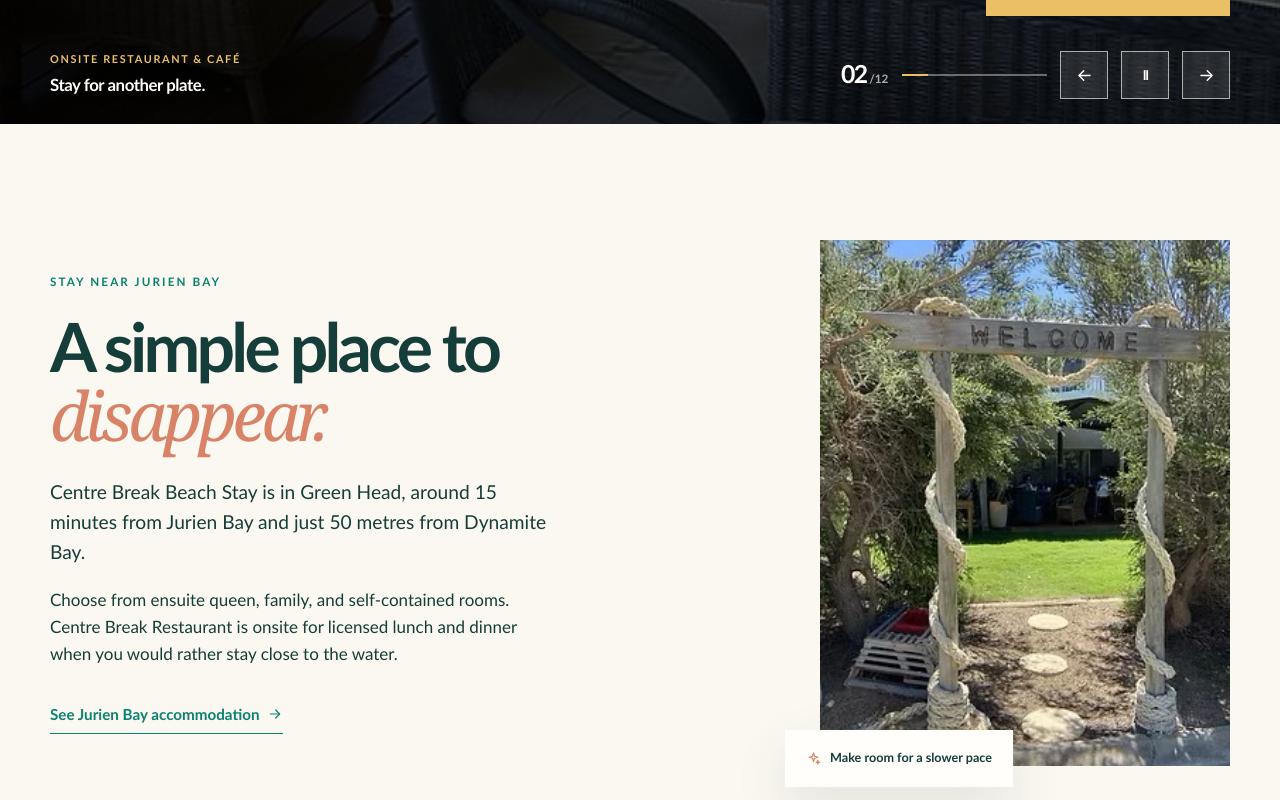
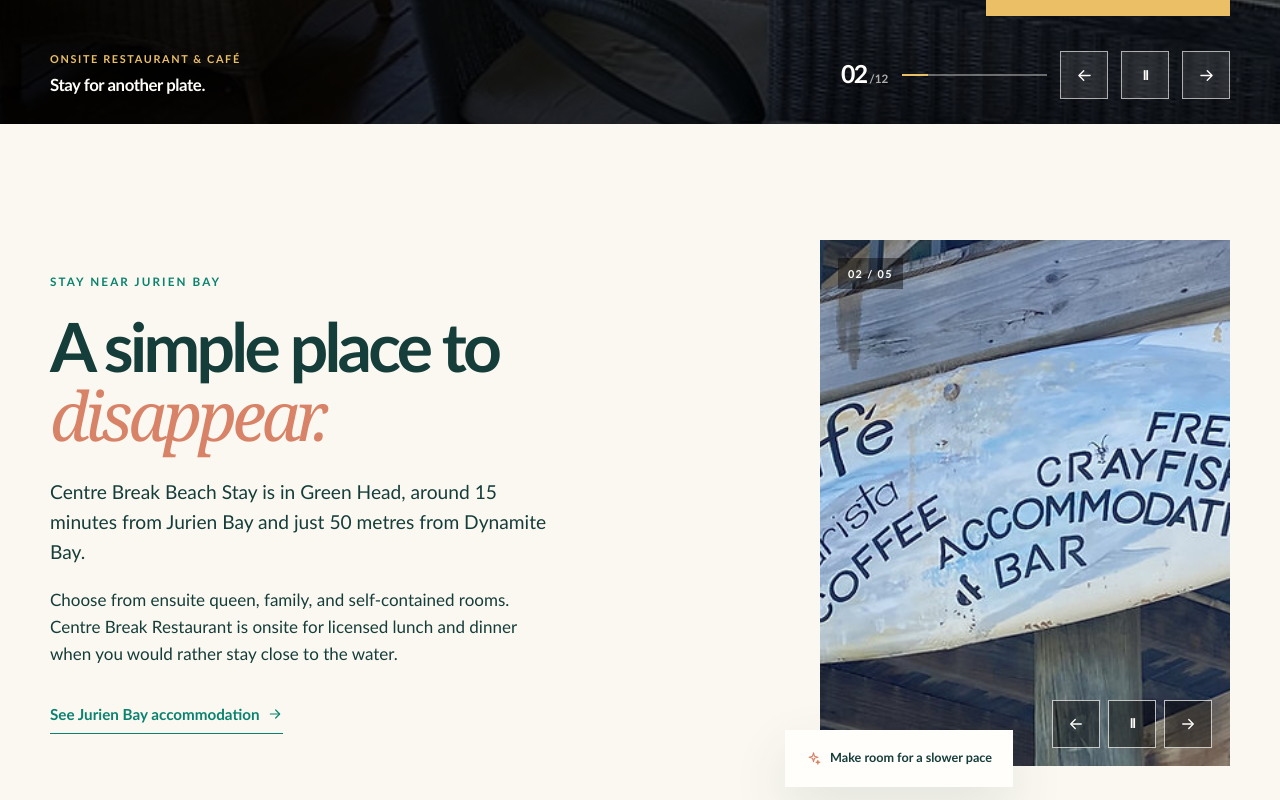
Before and after one commit to tawazz/centrebreakbeachstay, a Next.js app: page / in a window 1280 px wide. Shown: the part 840-1640 px from the top of the page. Built offline with nearby package versions, Linux system fonts and the light colour scheme.

Commit message:
Add place photo slideshow

```diff
--- a/app/globals.css
+++ b/app/globals.css
@@ -108,7 +108,20 @@ em { color: var(--coral); font-family: Georgia, "Times New Roman", serif; font-w
 .intro-copy > p:not(.eyebrow) { max-width: 510px; }
 .intro-image-wrap { justify-self: end; position: relative; width: min(100%, 410px); }
 .intro-image-wrap img { aspect-ratio: 0.78; object-fit: cover; width: 100%; }
-.image-caption { align-items: center; background: var(--white); bottom: -21px; box-shadow: var(--shadow); display: flex; font-size: 0.79rem; font-weight: 800; gap: 9px; left: -35px; padding: 18px 21px; position: absolute; }
+.place-slideshow { aspect-ratio: 0.78; background: var(--sand); overflow: hidden; position: relative; width: 100%; }
+.place-slideshow:focus-visible { outline: 3px solid var(--coral); outline-offset: 4px; }
+.place-slideshow-stage { inset: 0; position: absolute; }
+.place-slide { inset: 0; opacity: 0; position: absolute; transition: opacity 700ms ease; }
+.place-slide.is-active { opacity: 1; z-index: 1; }
+.place-slide-image { height: 100%; object-fit: cover; width: 100%; }
+.place-slideshow-counter { background: rgba(0,0,0,0.42); color: var(--white); font-size: 0.68rem; font-weight: 800; left: 18px; letter-spacing: 0.12em; padding: 7px 10px; position: absolute; top: 18px; z-index: 2; }
+.place-slideshow-controls { bottom: 18px; display: flex; gap: 8px; position: absolute; right: 18px; z-index: 2; }
+.place-slideshow-control { align-items: center; background: rgba(0,0,0,0.42); border: 1px solid rgba(255,254,250,0.72); color: var(--white); cursor: pointer; display: flex; height: 48px; justify-content: center; padding: 0; transition: background 180ms ease, border 180ms ease, color 180ms ease, transform 180ms ease; width: 48px; }
+.place-slideshow-control:hover { background: var(--gold); border-color: var(--gold); color: var(--ink); transform: translateY(-2px); }
+.place-slideshow-control-prev { transform: rotate(180deg); }
+.place-slideshow-control-prev:hover { transform: rotate(180deg) translateX(2px); }
+.place-slideshow-control-glyph { font-size: 0.8rem; font-weight: 800; letter-spacing: -0.12em; line-height: 1; }
+.image-caption { align-items: center; background: var(--white); bottom: -21px; box-shadow: var(--shadow); display: flex; font-size: 0.79rem; font-weight: 800; gap: 9px; left: -35px; padding: 18px 21px; position: absolute; z-index: 3; }
 .image-caption svg { color: var(--coral); }
 
 .gallery-section { padding-top: 0; }
@@ -367,6 +380,8 @@ em { color: var(--coral); font-family: Georgia, "Times New Roman", serif; font-w
   .activity-hero-note { left: 19px; right: auto; }
   .intro-section, .food-layout, .location-layout { display: flex; flex-direction: column; }
   .intro-image-wrap { align-self: flex-end; width: min(82%, 360px); }
+  .place-slideshow-counter { left: 15px; top: 15px; }
+  .place-slideshow-controls { bottom: 15px; right: 15px; }
   .section-heading-row { align-items: flex-start; flex-direction: column; gap: 7px; }
   .section-side-copy { margin-bottom: 0; }
   .gallery-grid { grid-template-columns: 1fr 1fr; grid-template-rows: 210px 150px 150px; }
--- a/app/page.tsx
+++ b/app/page.tsx
@@ -2,6 +2,7 @@ import Link from "next/link";
 import { HeroSlideshow } from "../components/hero-slideshow";
 import { Icon } from "../components/icon";
 import { MapEmbed } from "../components/map-embed";
+import { PlaceSlideshow } from "../components/place-slideshow";
 import { RoomCard } from "../components/room-card";
 import { SiteFooter } from "../components/site-footer";
 import { SiteHeader } from "../components/site-header";
@@ -34,7 +35,7 @@ export default function HomePage() {
             <Link className="text-link" href="/jurien-bay-accommodation/">See Jurien Bay accommodation <Icon name="arrow" size={16} /></Link>
           </div>
           <div className="intro-image-wrap">
-            <img src={assetPath("/images/welcome.webp")} alt="Welcome garden entrance at Centre Break Beach Stay" />
+            <PlaceSlideshow />
             <div className="image-caption"><Icon name="spark" size={15} /> Make room for a slower pace</div>
           </div>
         </section>
--- /dev/null
+++ b/components/place-slideshow.tsx
@@ -0,0 +1,150 @@
+"use client";
+
+import { useCallback, useEffect, useState, type FocusEvent, type KeyboardEvent } from "react";
+import { assetPath, placeSlides } from "../lib/content";
+import { Icon } from "./icon";
+
+const slideDuration = 5200;
+
+function formatSlideNumber(index: number) {
+  return String(index + 1).padStart(2, "0");
+}
+
+export function PlaceSlideshow() {
+  const [activeIndex, setActiveIndex] = useState(0);
+  const [isPaused, setIsPaused] = useState(false);
+  const [isHovering, setIsHovering] = useState(false);
+  const [isFocused, setIsFocused] = useState(false);
+  const [prefersReducedMotion, setPrefersReducedMotion] = useState(false);
+  const [manualPlayback, setManualPlayback] = useState(false);
+  const activeSlide = placeSlides[activeIndex];
+
+  const goToSlide = useCallback((index: number) => {
+    setActiveIndex((index + placeSlides.length) % placeSlides.length);
+  }, []);
+
+  const goToNextSlide = useCallback(() => {
+    setActiveIndex((current) => (current + 1) % placeSlides.length);
+  }, []);
+
+  const goToPreviousSlide = useCallback(() => {
+    setActiveIndex((current) => (current - 1 + placeSlides.length) % placeSlides.length);
+  }, []);
+
+  useEffect(() => {
+    const mediaQuery = window.matchMedia("(prefers-reduced-motion: reduce)");
+    const handleMotionPreference = () => {
+      setPrefersReducedMotion(mediaQuery.matches);
+      if (mediaQuery.matches) {
+        setIsPaused(true);
+        setManualPlayback(false);
+      }
+    };
+
+    handleMotionPreference();
+    mediaQuery.addEventListener?.("change", handleMotionPreference);
+
+    return () => mediaQuery.removeEventListener?.("change", handleMotionPreference);
+  }, []);
+
+  useEffect(() => {
+    const motionAllowed = !prefersReducedMotion || manualPlayback;
+    if (isPaused || isHovering || isFocused || !motionAllowed) {
+      return;
+    }
+
+    const timer = window.setTimeout(goToNextSlide, slideDuration);
+    return () => window.clearTimeout(timer);
+  }, [activeIndex, goToNextSlide, isFocused, isHovering, isPaused, manualPlayback, prefersReducedMotion]);
+
+  const handleKeyDown = (event: KeyboardEvent<HTMLElement>) => {
+    if (event.key === "ArrowLeft") {
+      event.preventDefault();
+      goToPreviousSlide();
+    }
+
+    if (event.key === "ArrowRight") {
+      event.preventDefault();
+      goToNextSlide();
+    }
+
+    if (event.key === "Home") {
+      event.preventDefault();
+      goToSlide(0);
+    }
+
+    if (event.key === "End") {
+      event.preventDefault();
+      goToSlide(placeSlides.length - 1);
+    }
+  };
+
+  const handleBlur = (event: FocusEvent<HTMLElement>) => {
+    if (!event.currentTarget.contains(event.relatedTarget as Node | null)) {
+      setIsFocused(false);
+    }
+  };
+
+  const togglePaused = () => {
+    if (isPaused) {
+      setManualPlayback(true);
+      setIsPaused(false);
+      return;
+    }
+
+    setManualPlayback(false);
+    setIsPaused(true);
+  };
+
+  return (
+    <div
+      className="place-slideshow"
+      aria-label="Centre Break Beach Stay photos"
+      aria-roledescription="carousel"
+      onBlur={handleBlur}
+      onFocusCapture={() => setIsFocused(true)}
+      onKeyDown={handleKeyDown}
+      onMouseEnter={() => setIsHovering(true)}
+      onMouseLeave={() => setIsHovering(false)}
+      role="region"
+      tabIndex={0}
+    >
+      <div className="place-slideshow-stage">
+        {placeSlides.map((slide, index) => (
+          <div
+            className={`place-slide ${index === activeIndex ? "is-active" : ""}`}
+            key={slide.src}
+            aria-hidden={index !== activeIndex}
+            aria-label={`${slide.label}, slide ${index + 1} of ${placeSlides.length}`}
+            aria-roledescription="slide"
+            role="group"
+          >
+            <img
+              className="place-slide-image"
+              src={assetPath(slide.src)}
+              alt={slide.alt}
+              loading={index === 0 ? "eager" : "lazy"}
+              fetchPriority={index === 0 ? "high" : "auto"}
+            />
+          </div>
+        ))}
+      </div>
+
+      <div className="place-slideshow-counter" aria-live={isPaused || isFocused ? "polite" : "off"}>
+        {formatSlideNumber(activeIndex)} / {formatSlideNumber(placeSlides.length)}
+      </div>
+
+      <div className="place-slideshow-controls" aria-label="Photo slideshow controls">
+        <button className="place-slideshow-control place-slideshow-control-prev" type="button" onClick={goToPreviousSlide} aria-label="Show previous place photo">
+          <Icon name="arrow" size={18} />
+        </button>
+        <button className="place-slideshow-control" type="button" onClick={togglePaused} aria-label={isPaused ? "Play place photos" : "Pause place photos"}>
+          <span className="place-slideshow-control-glyph" aria-hidden="true">{isPaused ? "▶" : "Ⅱ"}</span>
+        </button>
+        <button className="place-slideshow-control" type="button" onClick={goToNextSlide} aria-label="Show next place photo">
+          <Icon name="arrow" size={18} />
+        </button>
+      </div>
+    </div>
+  );
+}
--- a/lib/content.ts
+++ b/lib/content.ts
@@ -74,6 +74,29 @@ export const heroSlides = [
     alt: "Long dining table set at Centre Break Restaurant",
     label: "Gather around the table",
     title: "Good food stays local.",
+  },
+] as const;
+
+export const placeSlides = [
+  {
+    src: "/images/property-exterior.webp",
+    alt: "Centre Break Beach Stay exterior with balconies in Green Head",
+    label: "Centre Break Beach Stay",
+  },
+  {
+    src: "/images/property-patio.jpg",
+    alt: "Shaded outdoor patio at Centre Break Beach Stay",
+    label: "Shaded patio",
+  },
+  {
+    src: "/images/front-desk.jpg",
+    alt: "Front desk and welcome area at Centre Break Beach Stay",
+    label: "A warm welcome",
+  },
+  {
+    src: "/images/welcome.webp",
+    alt: "Welcome garden entrance at Centre Break Beach Stay",
+    label: "Garden entrance",
   },
 ] as const;
 
```
